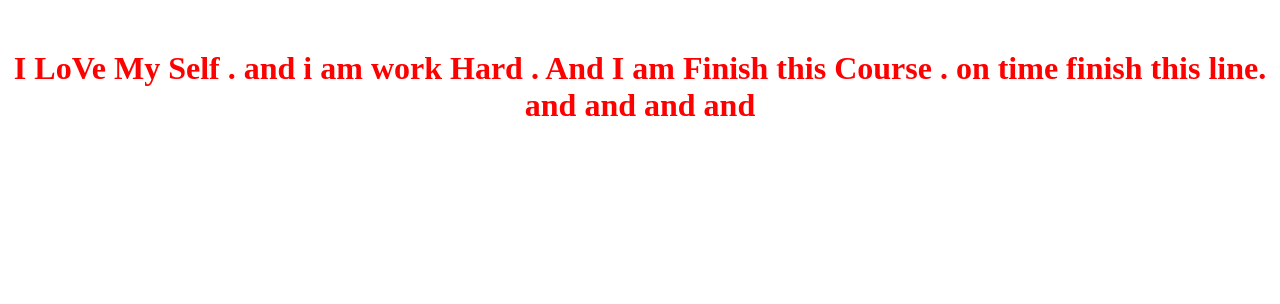
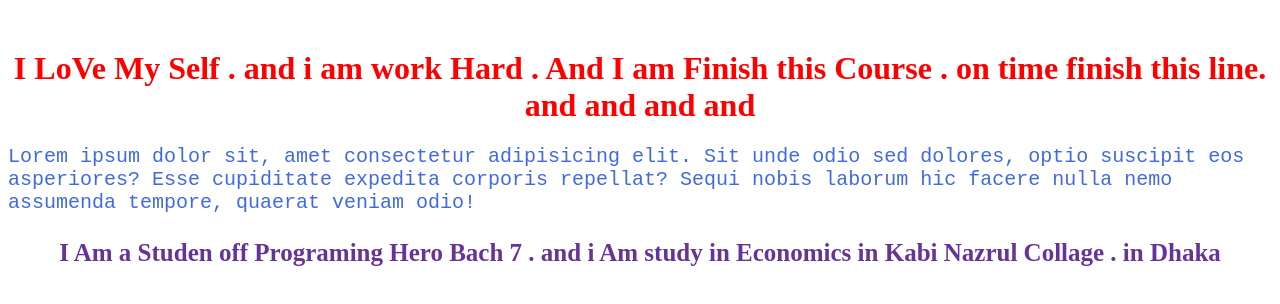
Before and after one commit to mehedihasan8/number-four-web, a plain HTML site: page index.html in a window 1280 px wide. Drawn offline with Linux system fonts and the light colour scheme.

Commit message:
h3 added

```diff
--- a/index.html
+++ b/index.html
@@ -9,5 +9,7 @@
 </head>
 <body>
     <h1> I  LoVe My Self . and i am work Hard . And I am Finish this Course . on time finish this line. and and and and </h1>
+    <p>Lorem ipsum dolor sit, amet consectetur adipisicing elit. Sit unde odio sed dolores, optio suscipit eos asperiores? Esse cupiditate expedita corporis repellat? Sequi nobis laborum hic facere nulla nemo assumenda tempore, quaerat veniam odio!</p>
+    <h3>I Am a Studen off Programing Hero Bach 7 . and i Am study in Economics in Kabi Nazrul Collage . in Dhaka </h3>
 </body>
 </html>
--- a/style.css
+++ b/style.css
@@ -5,3 +5,18 @@ h1 {
     justify-content: center;
     margin-top: 50px;
 }
+
+p {
+    color: royalblue;
+    justify-content: center;
+    font-family: 'Courier New', Courier, monospace;
+    font-size: 20px;
+    font-weight: 500;
+}
+h3{
+    color: rebeccapurple;
+    font-style: unset;
+    text-align:center;
+    font-size: 25px;
+    font-weight: 600;
+}
```
